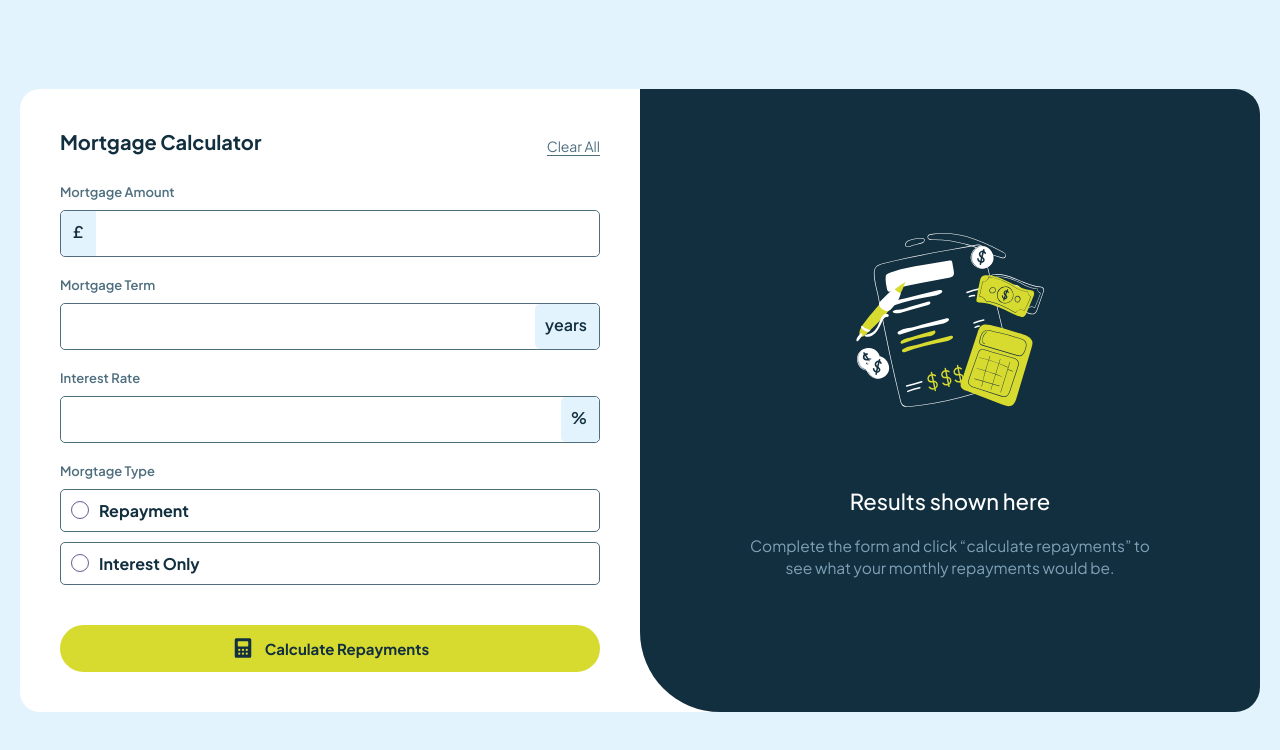
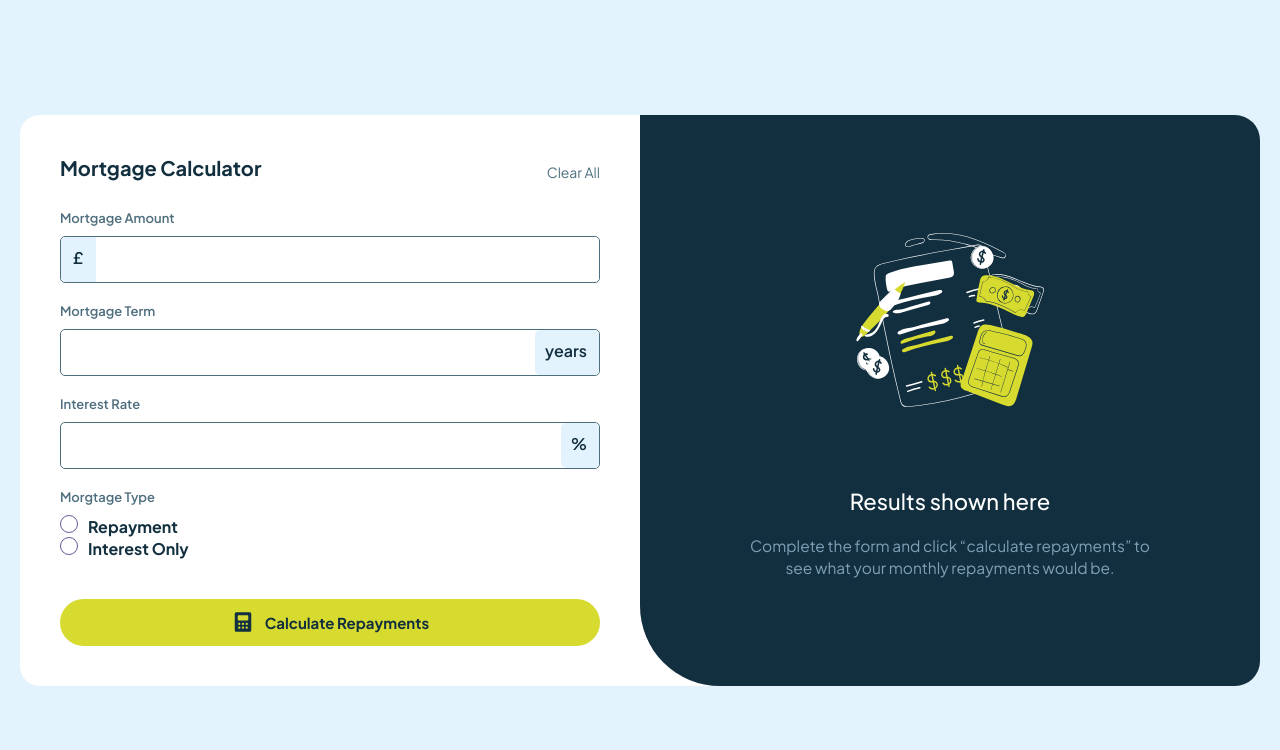
Before and after one commit to mts-ml/mortgage-repayment-calculator, a React (Vite) app: page / in a window 1280 px wide. Shown: the top 750 px of the page. Built offline with nearby package versions, Linux system fonts and the light colour scheme.

Commit message:
Change button and fieldset style

```diff
--- a/src/styles/globalStyle.scss
+++ b/src/styles/globalStyle.scss
@@ -68,6 +68,8 @@ main {
    font-size: px-to-rem(14);
    border-bottom: 1px solid $Slate-700;
    cursor: pointer;
+   background-color: transparent;
+   border: none;
 }
 
 .main__label {
@@ -122,6 +124,10 @@ main {
    font-weight: 500;
 }
 
+.formInputRadio {
+   margin-block: px-to-rem(-5) px-to-rem(20);
+}
+
 
 
 //Disables the arrows from input
@@ -152,37 +158,58 @@ main {
 }
 
 .main__fieldset-radio {
-   display: flex;
-   align-items: center;
-   border: 1px solid $Slate-700;
-   padding: px-to-rem(10);
+   border: none;
    font-weight: bolder;
    border-radius: px-to-rem(5);
    color: $Slate-900;
-   margin-block-end: px-to-rem(10);
+}
+
+
+.main__fieldset-radio.error .main__radio-div {
+   border-color: $Red;
+}
+
+.main__fieldset-radio.error .main__radio-div>label {
+   color: $Red;
+}
+
+label {
+   display: inline-block;
+   width: 13ch;
 
    &:hover {
-      border-color: $Lime;
-   }
-
-   &>label {
       cursor: pointer;
    }
 }
 
-.main__fieldset-radio:has(.main__radio:checked) {
+.main__radio-div {
+   display: flex;
+   align-items: center;
+   margin-block-end: px-to-rem(20);
+   padding: px-to-rem(12) px-to-rem(8);
+   border: 1px solid $Slate-700;
+   border-radius: px-to-rem(5);
+   transition: all .2s ease-in-out;
+
+   &>label {
+      width: 100%;
+      cursor: pointer;
+   }
+}
+
+.main__radio-div:has(.main__radio:checked) {
    border-color: $Lime;
    background-color: rgba($Lime, 0.1);
 }
 
 .main__radio {
+   position: relative;
    margin-inline-end: px-to-rem(10);
    appearance: none;
    border-radius: 50%;
    width: px-to-rem(18);
    height: px-to-rem(18);
    border: 1.5px solid rgba(32, 24, 107, .7);
-   position: relative;
    cursor: pointer;
 
    &:checked {
@@ -205,6 +232,7 @@ main {
       background-color: $Lime;
    }
 }
+
 
 .btn {
    display: flex;
```
